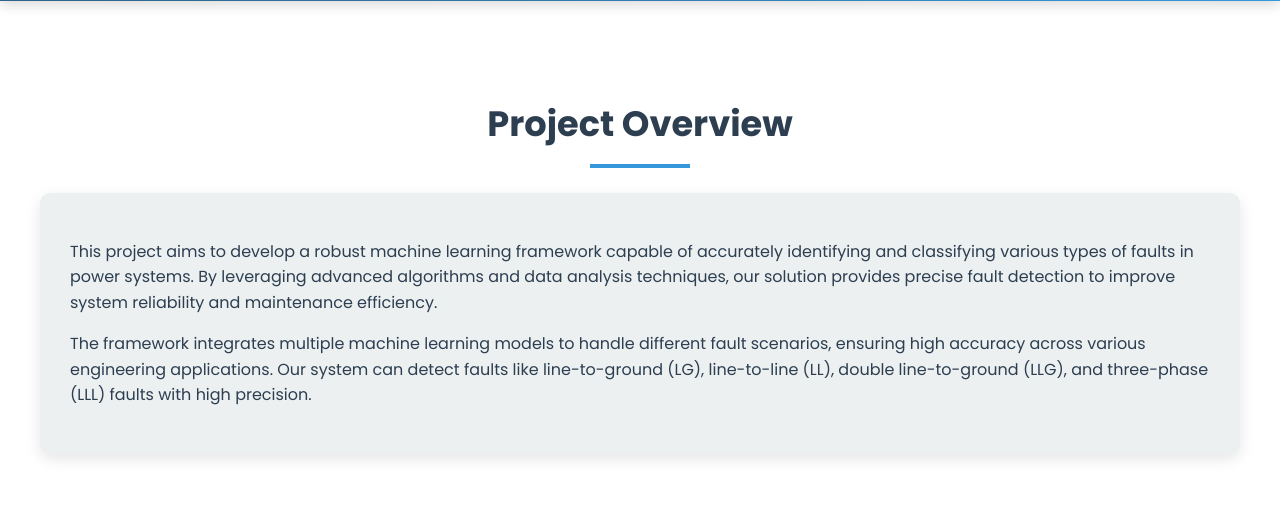
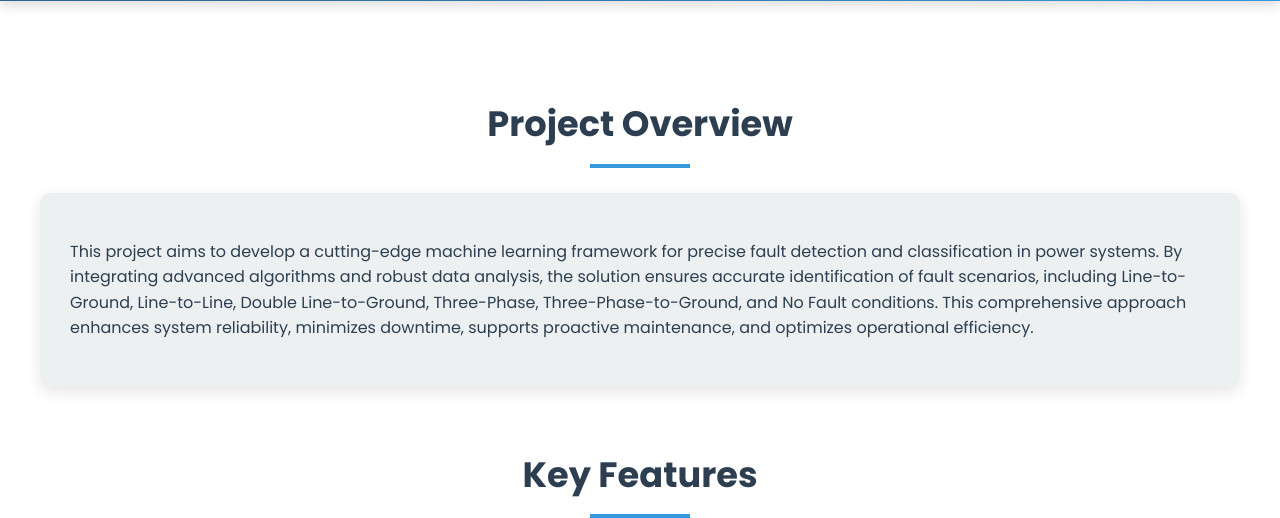
Before and after one commit to daari-git/fault_classification_in_transmission_line, a Flask app: page /homepage in a window 1280 px wide. Shown: the part 869-1387 px from the top of the page. Run offline with Flask 3, Linux system fonts and the light colour scheme; parts of the project's set-up code (start-up, migrations or seed data) failed here and were passed over.

Commit message:
Update homepage.html

```diff
--- a/templates/homepage.html
+++ b/templates/homepage.html
@@ -190,6 +190,7 @@
       padding: 30px;
       border-radius: 10px;
       box-shadow: 0 5px 15px rgba(0,0,0,0.1);
+      font-size: 1.2 rem;
       margin-bottom: 40px;
     }
 
@@ -337,8 +338,7 @@
     <section class="section">
       <h3 class="section-title">Project Overview</h3>
       <div class="project-overview">
-        <p>This project aims to develop a robust machine learning framework capable of accurately identifying and classifying various types of faults in power systems. By leveraging advanced algorithms and data analysis techniques, our solution provides precise fault detection to improve system reliability and maintenance efficiency.</p>
-        <p>The framework integrates multiple machine learning models to handle different fault scenarios, ensuring high accuracy across various engineering applications. Our system can detect faults like line-to-ground (LG), line-to-line (LL), double line-to-ground (LLG), and three-phase (LLL) faults with high precision.</p>
+       <p> This project aims to develop a cutting-edge machine learning framework for precise fault detection and classification in power systems. By integrating advanced algorithms and robust data analysis, the solution ensures accurate identification of fault scenarios, including Line-to-Ground, Line-to-Line, Double Line-to-Ground, Three-Phase, Three-Phase-to-Ground, and No Fault conditions. This comprehensive approach enhances system reliability, minimizes downtime, supports proactive maintenance, and optimizes operational efficiency.</p>
       </div>
     </section>
 
```
